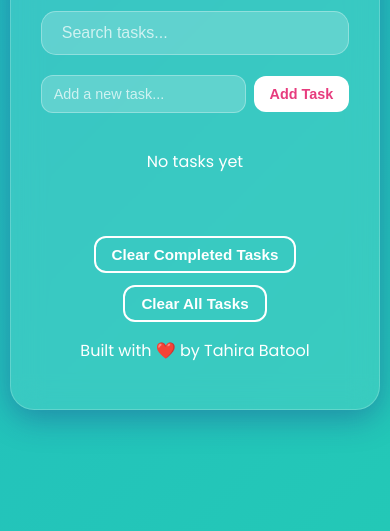
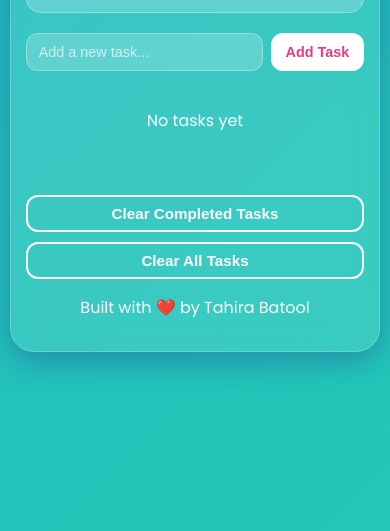
Before and after one commit to tahirabatool-lab/todolist, a plain HTML site: page index.html in a window 390 px wide. Shown: the part 313-844 px from the top of the page. Drawn offline with Linux system fonts and the light colour scheme.

Commit message:
Update taskbuddy-style.css

```diff
--- a/taskbuddy-style.css
+++ b/taskbuddy-style.css
@@ -265,3 +265,50 @@ h1 {
         white-space: nowrap; /* text line break na ho */
     }
 }
+/* ===== MOBILE FIX - Perfect Alignment ===== */
+@media (max-width: 600px) {
+    .taskbuddy-app {
+        padding: 15px; /* Thoda space andar barhane ke liye */
+        width: 95%;
+    }
+
+    h1 {
+        font-size: 1.8em;
+    }
+
+    .input-section {
+        display: flex;
+        flex-direction: row; /* Force single line */
+        align-items: stretch;
+        gap: 8px; /* Input aur button ke darmiyan gap */
+        width: 100%;
+    }
+
+    #task-input {
+        flex: 1;
+        min-width: 0; /* Sabse zaroori: takay input button ko bahar na phenke */
+        font-size: 0.9em;
+        padding: 10px 12px;
+    }
+
+    #add-task-button {
+        flex-shrink: 0; /* Button ko chota hone se rokta hai */
+        white-space: nowrap; /* Text ko line change karne se rokta hai */
+        padding: 0 15px;
+        font-size: 0.9em;
+        display: flex;
+        align-items: center;
+        justify-content: center;
+    }
+
+    /* Clear buttons ko mobile par stack karna behtar rehta hai */
+    .clear-buttons {
+        flex-direction: column;
+        gap: 10px;
+    }
+
+    .clear-buttons button {
+        width: 100%;
+        max-width: none;
+    }
+}
```
